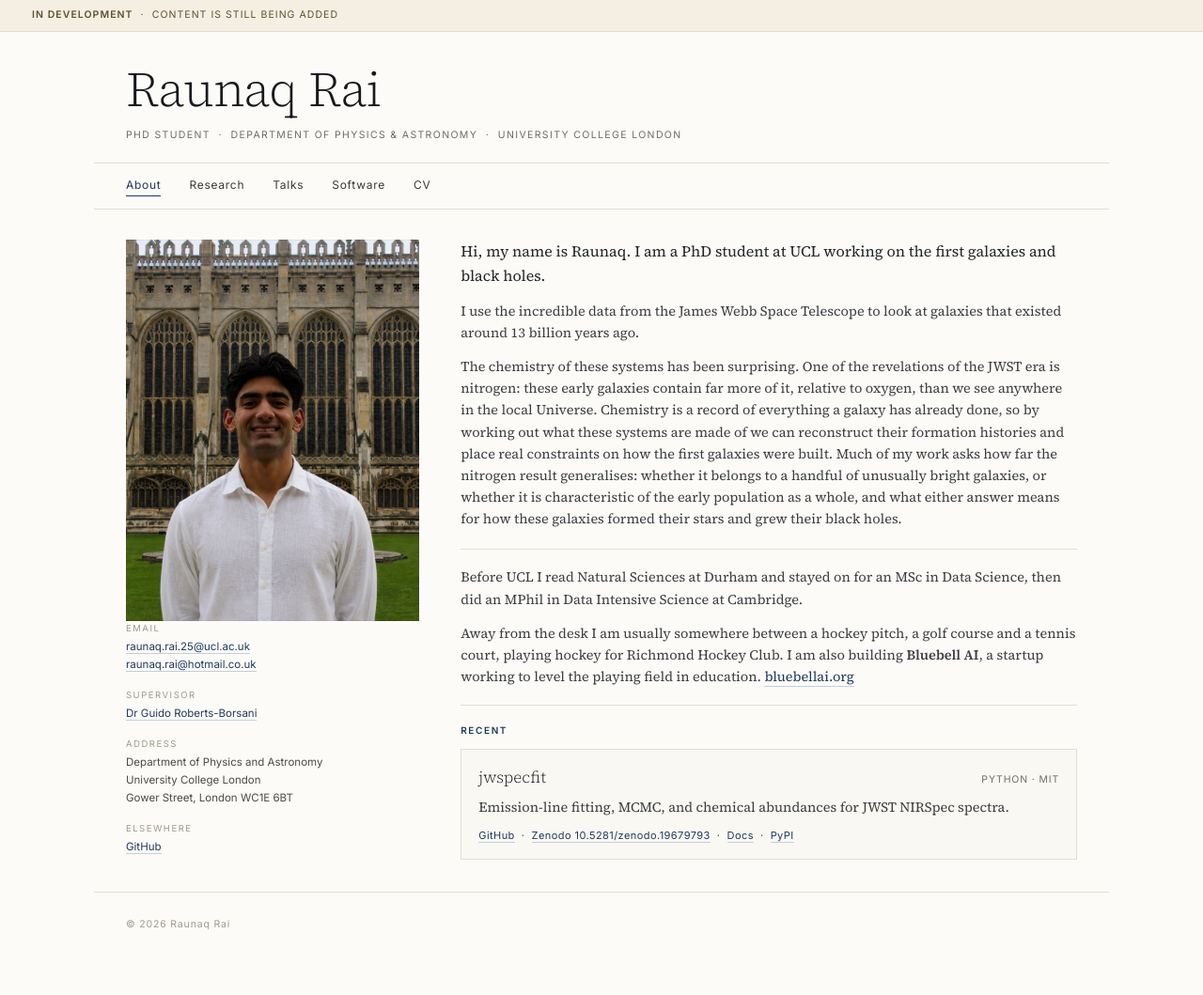
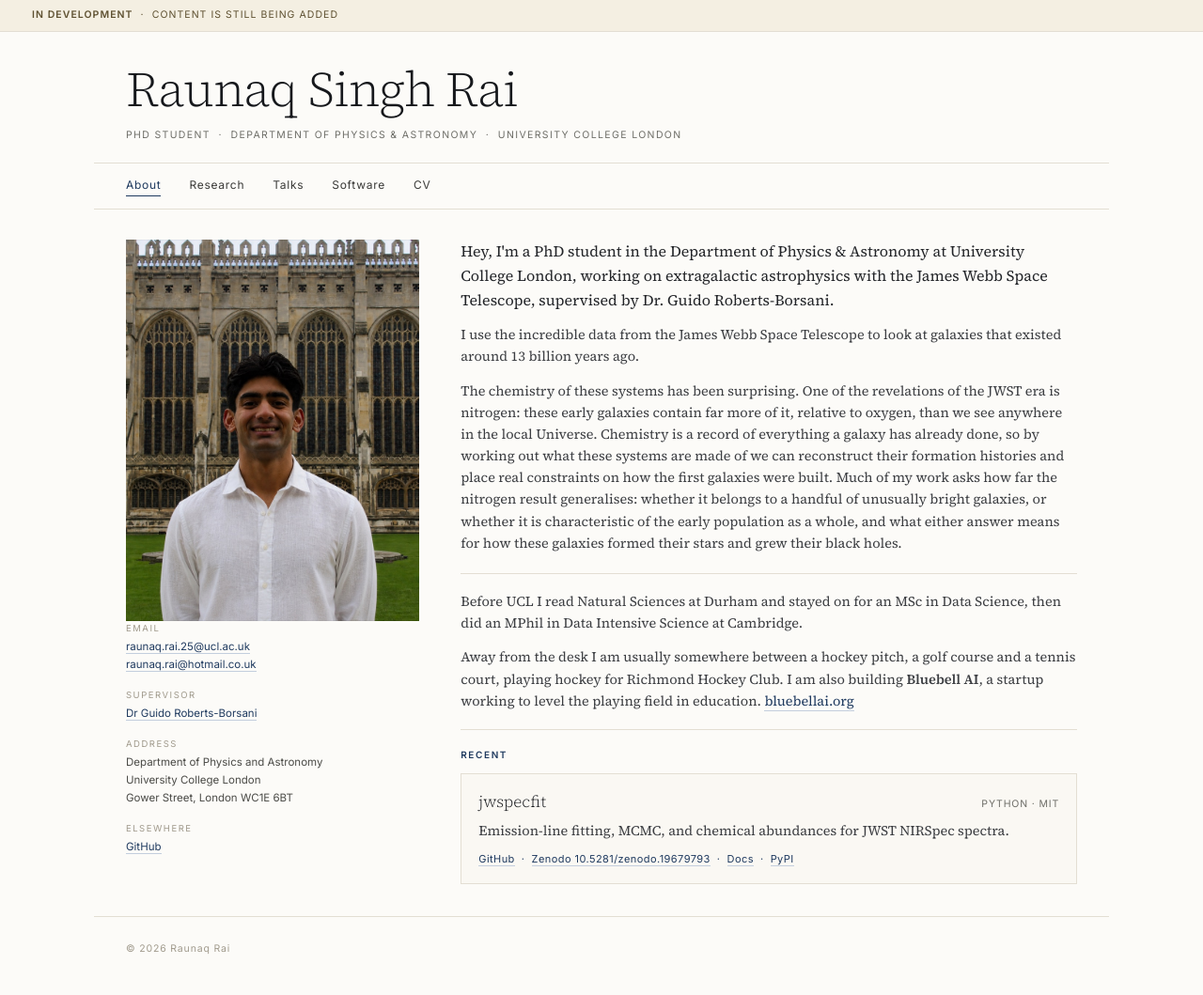
Before and after one commit to raunaq-rai/raunaq-rai.github.io, a Jekyll site: the page built from index.html, in a window 1280 px wide. Shown: the whole page at 94% size. Built offline with Jekyll 4.4.1, drawn with Linux system fonts in a browser that asks for light colours; before the commit the page ends 1033 px from its top, so only the background shows below that.

Commit message:
Use full name, rewrite the opening line, and add an RSR favicon

```diff
--- a/_config.yml
+++ b/_config.yml
@@ -1,4 +1,4 @@
-title: Raunaq Rai
+title: Raunaq Singh Rai
 description: >-
   PhD student in the Department of Physics and Astronomy at University College
   London, working on the first galaxies and black holes with JWST.
--- a/_data/site.yml
+++ b/_data/site.yml
@@ -1,4 +1,4 @@
-name: Raunaq Rai
+name: Raunaq Singh Rai
 role: PhD Student
 department: Department of Physics & Astronomy
 institution: University College London
--- a/_layouts/default.html
+++ b/_layouts/default.html
@@ -5,6 +5,7 @@
   <meta name="viewport" content="width=device-width, initial-scale=1">
   <title>{% if page.url == '/' %}{{ site.title }}{% else %}{{ page.title }} · {{ site.title }}{% endif %}</title>
   <meta name="description" content="{{ page.description | default: site.description }}">
+  <link rel="icon" href="/assets/img/favicon.svg" type="image/svg+xml">
   <link rel="stylesheet" href="/assets/css/style.css">
   <link rel="canonical" href="{{ site.url }}{{ page.url }}">
 </head>
--- a/_layouts/home.html
+++ b/_layouts/home.html
@@ -17,7 +17,7 @@ layout: default
          srcset="/assets/img/portrait-800.jpg 800w, /assets/img/portrait-1600.jpg 1600w"
          sizes="(max-width: 760px) 260px, 30vw"
          width="800" height="1038"
-         alt="Raunaq Rai">
+         alt="{{ s.name }}">
     {% include contact.html %}
   </aside>
   <div>
--- a/_layouts/page.html
+++ b/_layouts/page.html
@@ -2,7 +2,7 @@
 layout: default
 ---
 <header class="slim">
-  <a class="name" href="/">Raunaq Rai</a>
+  <a class="name" href="/">{{ site.data.site.name }}</a>
   {% include nav.html %}
 </header>
 <div class="rule"></div>
--- a/index.html
+++ b/index.html
@@ -3,8 +3,9 @@ layout: home
 title: About
 permalink: /
 ---
-<p class="body-text lede">Hi, my name is Raunaq. I am a PhD student at UCL working on the first
-galaxies and black holes.</p>
+<p class="body-text lede">Hey, I'm a PhD student in the Department of Physics &amp; Astronomy at
+University College London, working on extragalactic astrophysics with the James Webb Space
+Telescope, supervised by Dr. Guido Roberts-Borsani.</p>
 
 <p class="body-text">I use the incredible data from the James Webb Space Telescope to look at
 galaxies that existed around 13 billion years ago.</p>
```
Also changed, not shown: assets/img/favicon.svg (added).
